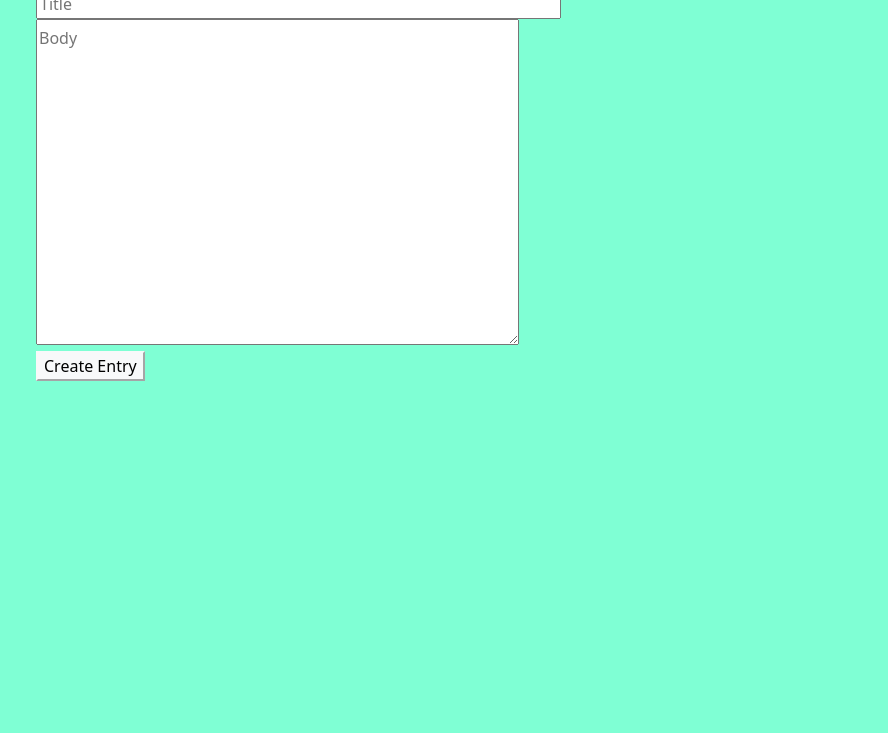
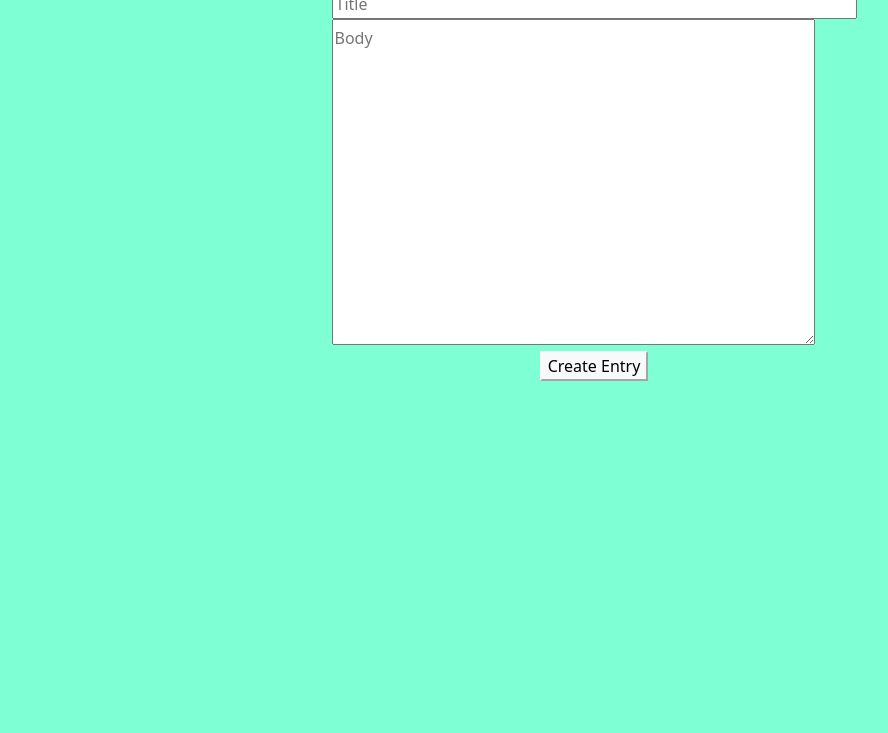
Before and after one commit to niccikaufman/journal-site, a website built with webpack: page src/index.html in a window 1280 px wide. Shown: the part 67-800 px from the top of the page, without its empty margins (46-934 px from the left). Built offline with nearby package versions, Linux system fonts and the light colour scheme.

Commit message:
add container flex styling and align children to center

```diff
--- a/src/css/styles.css
+++ b/src/css/styles.css
@@ -1,15 +1,27 @@
 #entry-body {
   line-height: 2em;
+}
+.container {
+  display: flex;
+  flex-flow: column wrap;
+  justify-content: center;
+}
+button {
+  align-self: center;
 }
 
 body {
   background-color: aquamarine;
+}
+#entry-area {
+  align-self: center;
 }
 #posted-entry-body {
   display: none;
 }
 
 #teaser-info {
+  align-self: center;
   display: none;
   max-width: 50%;
   padding: 5pt;
```
